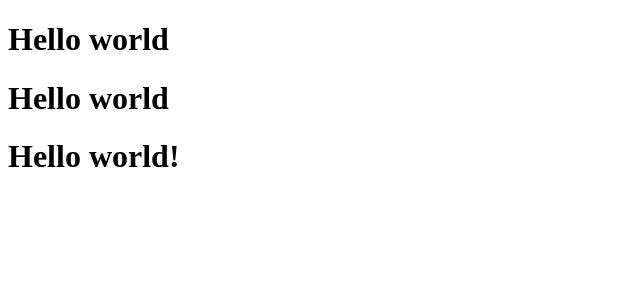
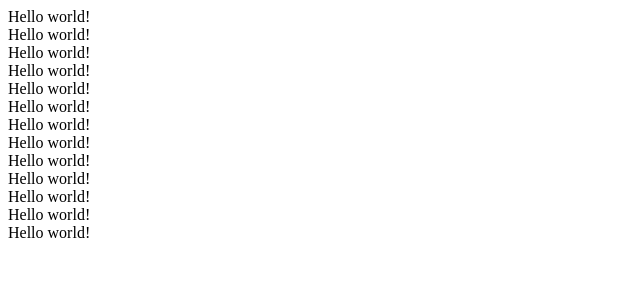
Before and after one commit to davidystephenson/summary-2025-03-08, a React (Vite) app: page / in a window 1280 px wide. Shown: the top 300 px of the page, without its empty margins (0-640 px from the left). Built offline with nearby package versions, Linux system fonts and the light colour scheme.

Commit message:
Hello component

```diff
--- a/src/App.jsx
+++ b/src/App.jsx
@@ -1,9 +1,21 @@
+import Hello from "./Hello"
+
 export default function App () {
   return (
     <div>
-      <h1>Hello world</h1>
-      <h1>Hello world</h1>
-      <h1>Hello world!</h1>
+      <Hello />
+      <Hello />
+      <Hello />
+      <Hello />
+      <Hello />
+      <Hello />
+      <Hello />
+      <Hello />
+      <Hello />
+      <Hello />
+      <Hello />
+      <Hello />
+      <Hello />
     </div>
   )
 }
--- /dev/null
+++ b/src/Hello.jsx
@@ -0,0 +1,5 @@
+export default function Hello () {
+  return (
+    <div>Hello world!</div>
+  )
+}
```
